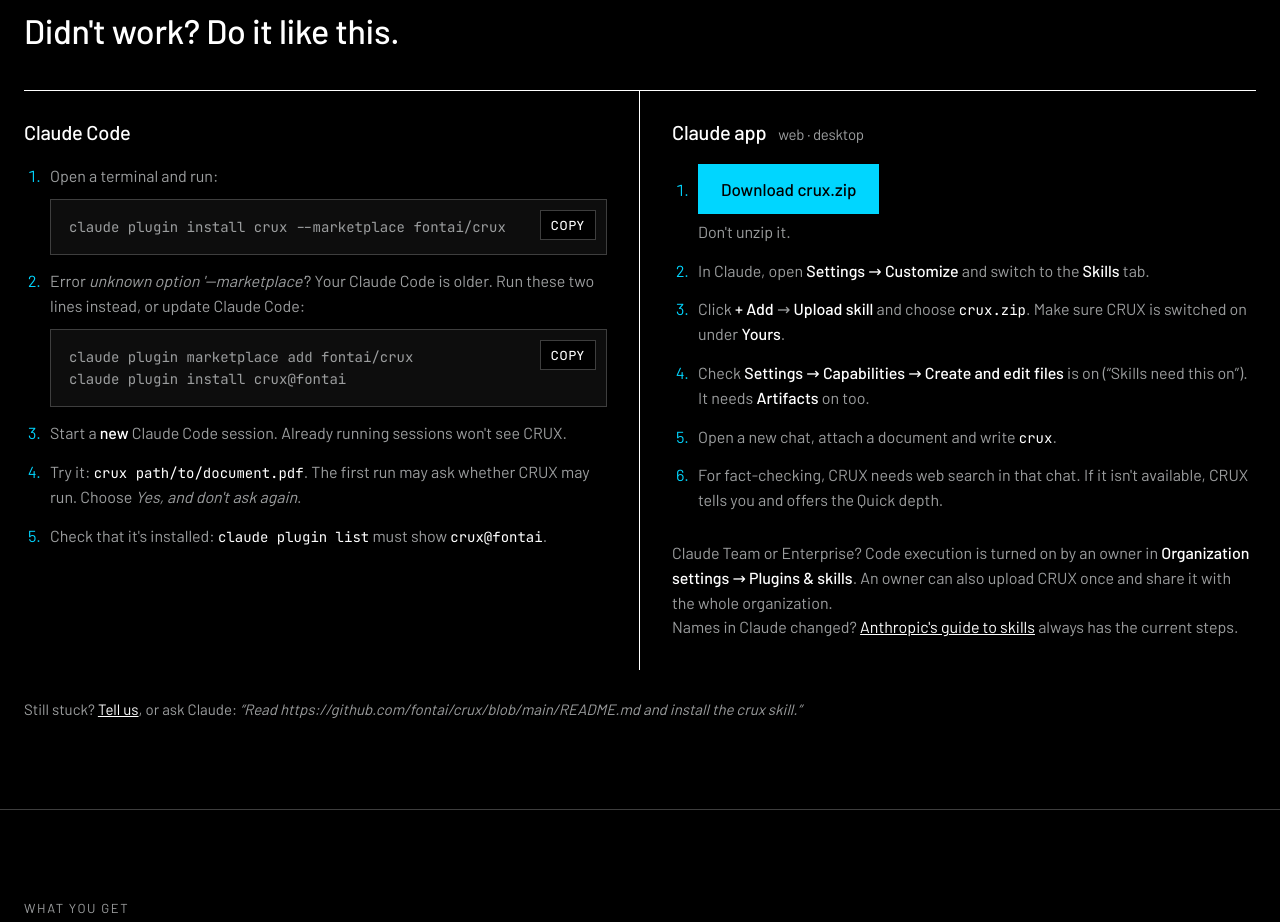
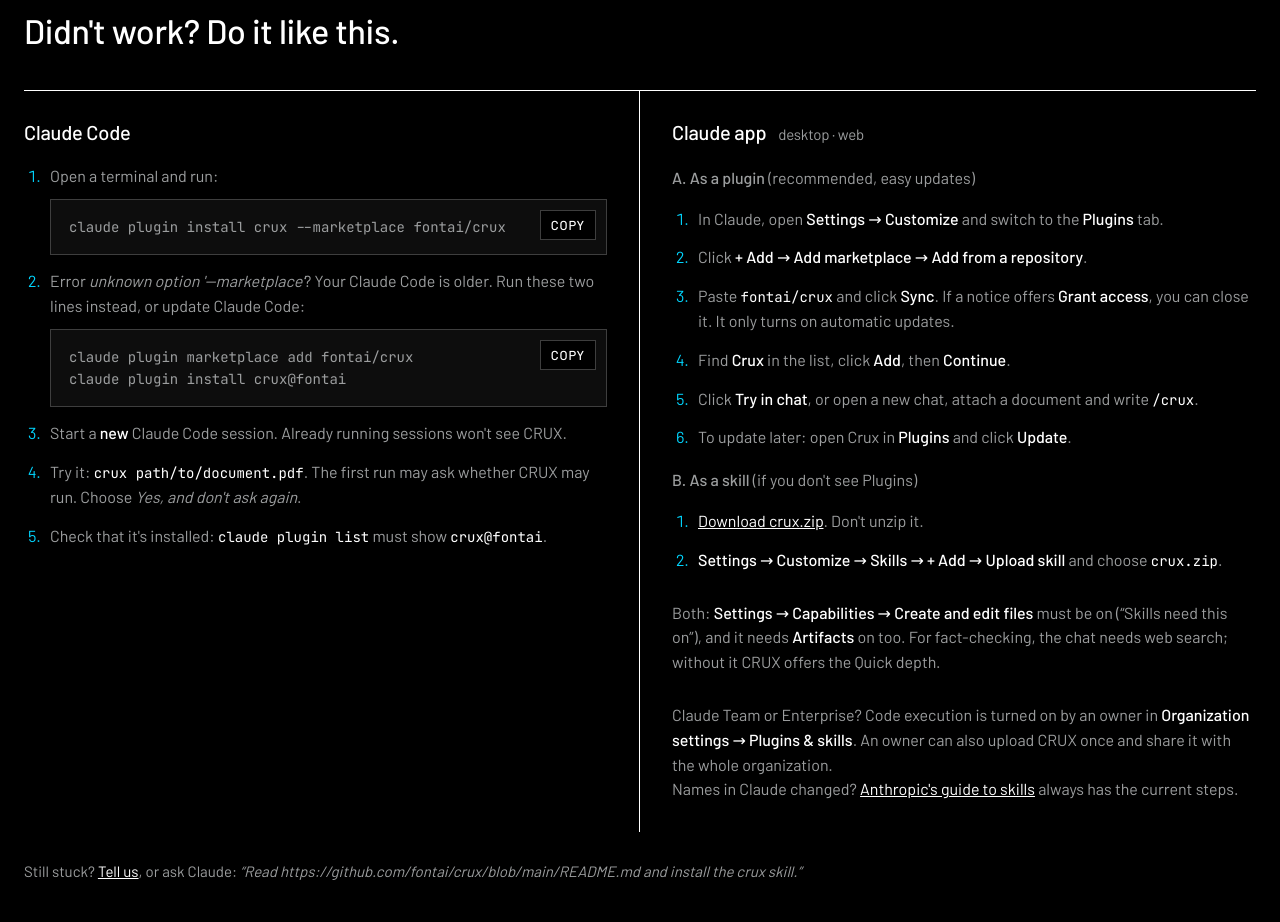
Before and after one commit to fontai-org/crux, a plain HTML site: page site/index.html in a window 1280 px wide. Shown: the part 808-1730 px from the top of the page. Drawn offline with Linux system fonts and the light colour scheme.

Commit message:
0.1.3: Claude app install via marketplace, icon and author, no script pre-approval
The Claude app flagged the plugin as able to run code without asking,
because SKILL.md pre-approved its two scripts. Only reads and web
research stay pre-approved; Claude Code asks once before running a script.

Co-Authored-By: Claude Opus 5.5 <noreply@anthropic.com>

```diff
--- a/site/index.html
+++ b/site/index.html
@@ -168,6 +168,8 @@
   .steps .code { margin-top: 10px; font-size: 14px; white-space: pre-wrap; overflow-wrap: anywhere; padding-right: 84px; }
   .steps .btn { margin-bottom: 6px; }
   .note { color: var(--muted); font-size: 15px; margin-top: 28px; }
+  .steps-intro { color: var(--white); font-size: 16px; margin-top: 18px; }
+  .steps-intro strong { font-weight: 500; }
 
   /* example output */
   .term { background: #0d0d0d; border: 1px solid var(--rule); margin-top: 36px; font: 400 15px/1.65 var(--mono); padding: 26px 28px; overflow-x: auto; white-space: pre-wrap; color: #d9d9d9; }
@@ -256,8 +258,9 @@
           One click instead: <a href="claude://code/new?q=Read%20https%3A%2F%2Fgithub.com%2Ffontai%2Fcrux%2Fblob%2Fmain%2FREADME.md%20and%20install%20the%20crux%20skill.">Claude Desktop</a> · <a href="vscode://anthropic.claude-code/install-plugin?plugin=crux&amp;marketplace=fontai/crux">VS Code</a> · or <a href="#" class="copy-prompt" data-text="Read https://github.com/fontai/crux/blob/main/README.md and install the crux skill.">copy a prompt</a> that tells Claude to install it.<br><a href="#install-steps">Step-by-step instructions and help ↓</a></p>
         </div>
         <div class="panel" id="p-app" role="tabpanel" aria-labelledby="t-app" hidden>
-          <a class="btn primary" href="https://github.com/fontai/crux/releases/latest/download/crux.zip">Download crux.zip</a>
-          <p class="alts">Then in Claude: <strong>Settings → Customize → Skills</strong> → <strong>+ Add</strong> → <strong>Upload skill</strong> → choose <code>crux.zip</code>.<br><a href="#install-steps">Step-by-step instructions and help ↓</a></p>
+          <div class="code big"><span>fontai/crux</span><button class="copy" type="button">Copy</button></div>
+          <p class="alts">In Claude: <strong>Settings → Customize → Plugins → + Add → Add marketplace → Add from a repository</strong>, paste <code>fontai/crux</code>, click <strong>Sync</strong>, then <strong>Add</strong> next to Crux.<br>
+          Or <a href="https://github.com/fontai/crux/releases/latest/download/crux.zip">download crux.zip</a> and upload it as a skill.<br><a href="#install-steps">Step-by-step instructions and help ↓</a></p>
         </div>
       </div>
       </div>
@@ -286,15 +289,22 @@ claude plugin install crux@fontai</span><button class="copy" type="button">Copy<
           </ol>
         </div>
         <div>
-          <h3>Claude app <span class="sub">web · desktop</span></h3>
+          <h3>Claude app <span class="sub">desktop · web</span></h3>
+          <p class="steps-intro"><strong>A. As a plugin</strong> (recommended, easy updates)</p>
           <ol class="steps">
-            <li><a class="btn primary" href="https://github.com/fontai/crux/releases/latest/download/crux.zip">Download crux.zip</a><br>Don't unzip it.</li>
-            <li>In Claude, open <strong>Settings → Customize</strong> and switch to the <strong>Skills</strong> tab.</li>
-            <li>Click <strong>+ Add</strong> → <strong>Upload skill</strong> and choose <code>crux.zip</code>. Make sure CRUX is switched on under <strong>Yours</strong>.</li>
-            <li>Check <strong>Settings → Capabilities → Create and edit files</strong> is on (“Skills need this on”). It needs <strong>Artifacts</strong> on too.</li>
-            <li>Open a new chat, attach a document and write <code>crux</code>.</li>
-            <li>For fact-checking, CRUX needs web search in that chat. If it isn't available, CRUX tells you and offers the Quick depth.</li>
+            <li>In Claude, open <strong>Settings → Customize</strong> and switch to the <strong>Plugins</strong> tab.</li>
+            <li>Click <strong>+ Add → Add marketplace → Add from a repository</strong>.</li>
+            <li>Paste <code>fontai/crux</code> and click <strong>Sync</strong>. If a notice offers <strong>Grant access</strong>, you can close it. It only turns on automatic updates.</li>
+            <li>Find <strong>Crux</strong> in the list, click <strong>Add</strong>, then <strong>Continue</strong>.</li>
+            <li>Click <strong>Try in chat</strong>, or open a new chat, attach a document and write <code>/crux</code>.</li>
+            <li>To update later: open Crux in <strong>Plugins</strong> and click <strong>Update</strong>.</li>
           </ol>
+          <p class="steps-intro"><strong>B. As a skill</strong> (if you don't see Plugins)</p>
+          <ol class="steps">
+            <li><a href="https://github.com/fontai/crux/releases/latest/download/crux.zip">Download crux.zip</a>. Don't unzip it.</li>
+            <li><strong>Settings → Customize → Skills → + Add → Upload skill</strong> and choose <code>crux.zip</code>.</li>
+          </ol>
+          <p class="note">Both: <strong>Settings → Capabilities → Create and edit files</strong> must be on (“Skills need this on”), and it needs <strong>Artifacts</strong> on too. For fact-checking, the chat needs web search; without it CRUX offers the Quick depth.</p>
           <p class="note">Claude Team or Enterprise? Code execution is turned on by an owner in <strong>Organization settings → Plugins &amp; skills</strong>. An owner can also upload CRUX once and share it with the whole organization.<br>Names in Claude changed? <a href="https://support.claude.com/en/articles/12512180-using-skills-in-claude">Anthropic's guide to skills</a> always has the current steps.</p>
         </div>
       </div>
```
Also changed, not shown: .claude-plugin/icon.png (added), .claude-plugin/marketplace.json, .claude-plugin/plugin.json, 5 other files.
